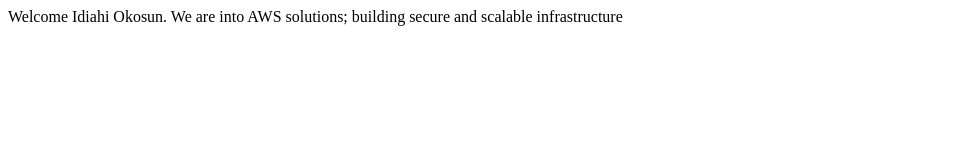
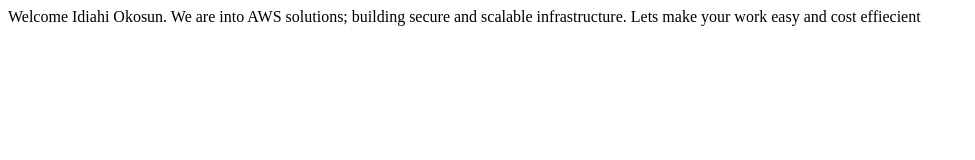
Before and after one commit to idiahioko/websiti, a plain HTML site: page index.html in a window 1280 px wide. Shown: the whole page, without its empty margins (0-975 px from the left). Drawn offline with Linux system fonts and the light colour scheme.

Commit message:
added code

```diff
--- a/index.html
+++ b/index.html
@@ -3,6 +3,7 @@
 <title> Jekins CI/CD pipeline </title>
 <body>
 <hl> Welcome Idiahi Okosun.
-We are into AWS solutions; building secure and scalable infrastructure  </hl>
+We are into AWS solutions; building secure and scalable infrastructure.
+Lets make your work easy and cost effiecient  </hl>
 </body>
 </html>
```
